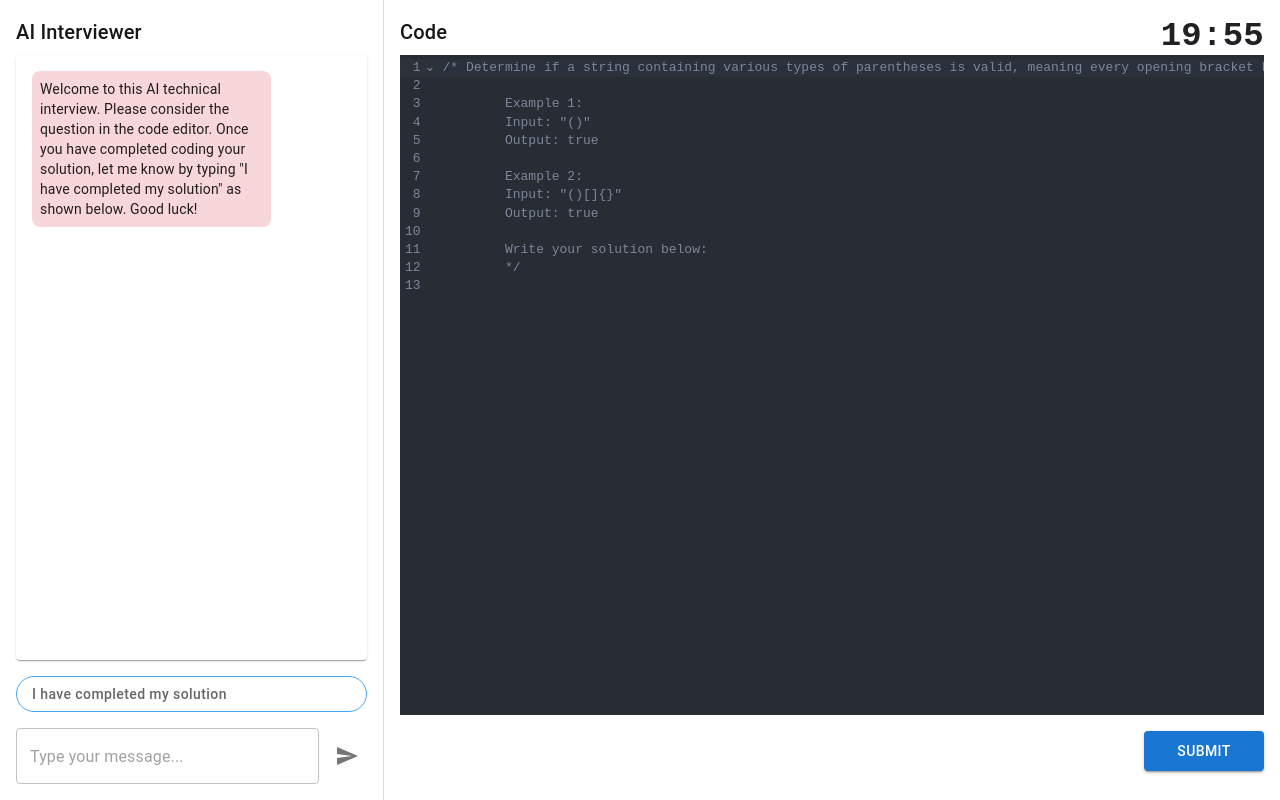
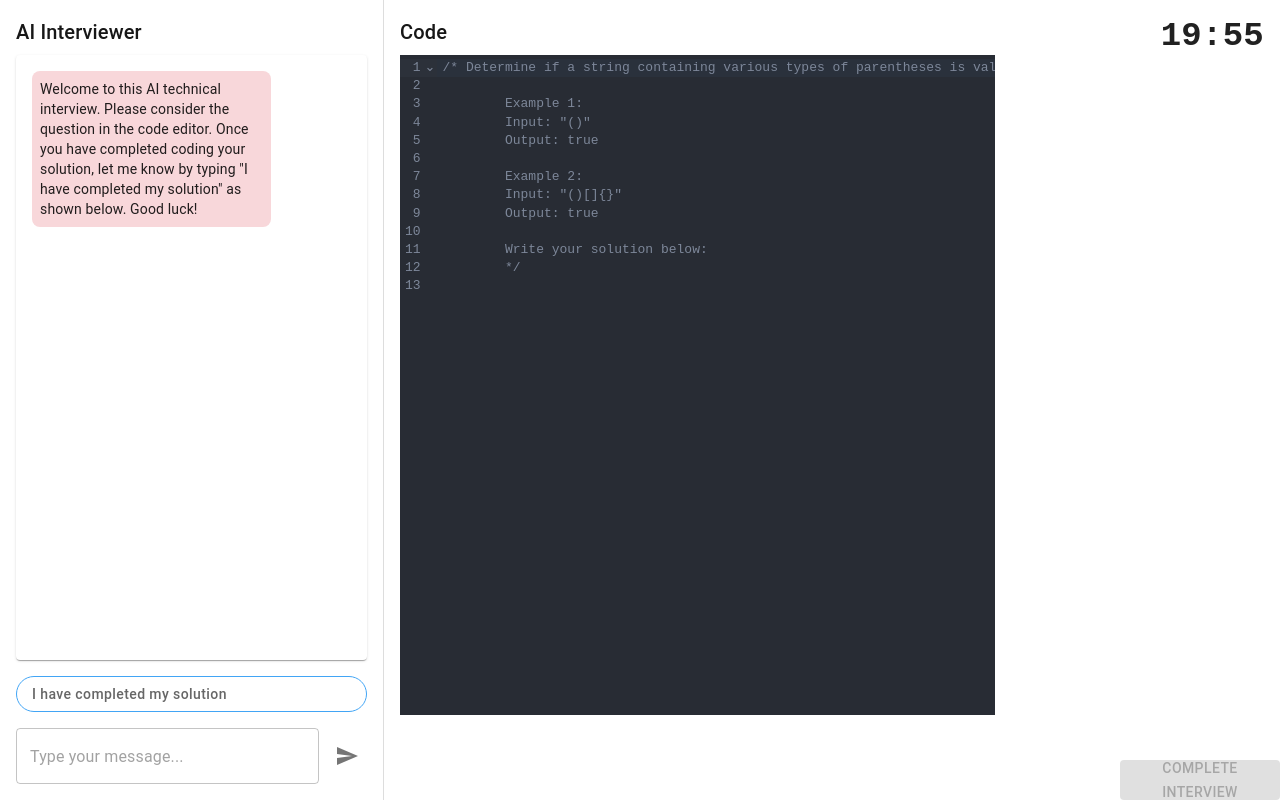
Before and after one commit to gabrielchuv/ai-interviewer, a Next.js app: page /interview in a window 1280 px wide. Built offline with nearby package versions, Linux system fonts and the light colour scheme.

Commit message:
Create a separate Complete Interview button that becomes enabled when the timer hits 0

```diff
--- a/app/components/CodeEditor.tsx
+++ b/app/components/CodeEditor.tsx
@@ -1,21 +1,15 @@
 'use client';
 
-import { Box, Button, Typography } from '@mui/material';
+import { Box, Typography } from '@mui/material';
 import CodeMirror from '@uiw/react-codemirror';
 import { javascript } from '@codemirror/lang-javascript';
 import { questionBank } from '../data/questionBank';
 import { useState } from 'react';
 
 export function CodeEditor() {
-  // Initialize the random question once when component mounts
   const [question] = useState(() => {
     return questionBank[Math.floor(Math.random() * 10)];
   });
-
-  const handleSubmit = () => {
-    // Will be implemented later
-    console.log('Submit clicked');
-  };
 
   return (
     <Box
@@ -36,23 +30,6 @@ export function CodeEditor() {
         extensions={[javascript()]}
         theme="dark"
       />
-      <Box
-        sx={{
-          display: 'flex',
-          justifyContent: 'flex-end',
-          mt: 2,
-          height: '40px'
-        }}
-      >
-        <Button
-          variant="contained"
-          color="primary"
-          onClick={handleSubmit}
-          sx={{ width: '120px' }}
-        >
-          Submit
-        </Button>
-      </Box>
     </Box>
   );
 }
--- /dev/null
+++ b/app/components/CompleteInterviewButton.tsx
@@ -0,0 +1,29 @@
+import { Button, Box } from '@mui/material';
+
+interface SubmitButtonProps {
+  isEnabled: boolean;
+  onSubmit: () => void;
+}
+
+export function SubmitButton({ isEnabled, onSubmit }: SubmitButtonProps) {
+  return (
+    <Box
+      sx={{
+        display: 'flex',
+        justifyContent: 'flex-end',
+        mt: 2,
+        height: '40px'
+      }}
+    >
+      <Button
+        variant="contained"
+        color="primary"
+        onClick={onSubmit}
+        disabled={!isEnabled}
+        sx={{ width: '160px' }}
+      >
+        Complete Interview
+      </Button>
+    </Box>
+  );
+}
--- a/app/components/Timer.tsx
+++ b/app/components/Timer.tsx
@@ -9,10 +9,20 @@ const formatTime = (seconds: number): string => {
   return `${minutes.toString().padStart(2, '0')}:${remainingSeconds.toString().padStart(2, '0')}`;
 };
 
-export const Timer = () => {
+interface TimerProps {
+  onTimeUp: () => void;
+}
+
+export const Timer = ({ onTimeUp }: TimerProps) => {
   const [timeLeft, setTimeLeft] = useState(20 * 60); // 20 minutes in seconds
 
   useEffect(() => {
+    console.log('timeLeft', timeLeft);
+    if (timeLeft === 0) {
+      onTimeUp();
+      return;
+    }
+
     const timer = setInterval(() => {
       setTimeLeft((prevTime) => {
         if (prevTime <= 0) {
@@ -24,7 +34,7 @@ export const Timer = () => {
     }, 1000);
 
     return () => clearInterval(timer);
-  }, []);
+  }, [timeLeft]);
 
   return (
     <Box
--- a/app/interview/page.tsx
+++ b/app/interview/page.tsx
@@ -1,10 +1,11 @@
 'use client';
 
 import { Box } from '@mui/material';
-import { useState } from 'react';
+import { useState, useCallback } from 'react';
 import { ChatWindow } from '../components/ChatWindow';
 import { CodeEditor } from '../components/CodeEditor';
 import { Timer } from '../components/Timer';
+import { SubmitButton } from '../components/CompleteInterviewButton';
 import { sendMessage } from '../services/chat';
 
 interface Message {
@@ -20,6 +21,7 @@ const initialMessage: Message = {
 export default function Interview() {
   const [conversation, setConversation] = useState<Message[]>([initialMessage]);
   const [input, setInput] = useState<string>('');
+  const [isTimeUp, setIsTimeUp] = useState(false);
 
   const handleSubmit = async () => {
     if (!input) return;
@@ -38,9 +40,19 @@ export default function Interview() {
     }
   };
 
+  const handleTimeUp = useCallback(() => {
+    console.log('Time up');
+    setIsTimeUp(true);
+  }, []);
+
+  const handleInterviewComplete = () => {
+    // Implement interview completion logic here
+    console.log('Interview completed');
+  };
+
   return (
     <Box position="relative" sx={{ height: '100vh' }}>
-      <Timer />
+      <Timer onTimeUp={handleTimeUp} />
       <Box display="flex" sx={{ height: '100%' }}>
         <ChatWindow
           conversation={conversation}
@@ -48,7 +60,13 @@ export default function Interview() {
           setInput={setInput}
           handleSubmit={handleSubmit}
         />
-        <CodeEditor />
+        <Box sx={{ display: 'flex', flexDirection: 'column', width: '70%' }}>
+          <CodeEditor />
+          <SubmitButton
+            isEnabled={isTimeUp}
+            onSubmit={handleInterviewComplete}
+          />
+        </Box>
       </Box>
     </Box>
   );
--- a/app/page.tsx
+++ b/app/page.tsx
@@ -14,7 +14,8 @@ Regarding the AI interviewer, please interact with it in the same way you would
 
 The more interactions you have with the AI interviewer, the more data points it will have to provide you with a better evaluation.
 
-Regarding the code editor, please select your language of choice and write code as you would in any other editor. Once done, you can submit it.
+Regarding the code editor, please code as you would in any other editor. Once done coding, please let the AI know by typing "I have completed my solution" to proceed with the interview.
+Once the timer reaches 0 or when the AI interviewer has finished asking questions, you will be able to click on the "Complet Interview" button to finish the interview.
 `;
 
 export default function Home() {
```
